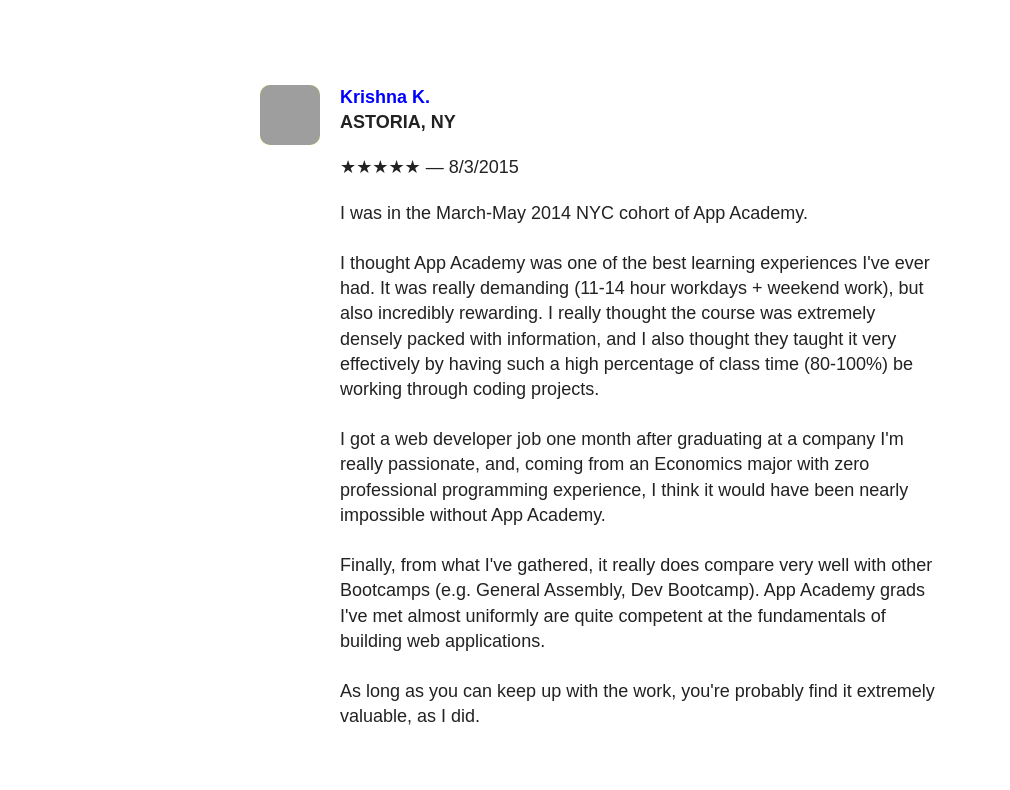
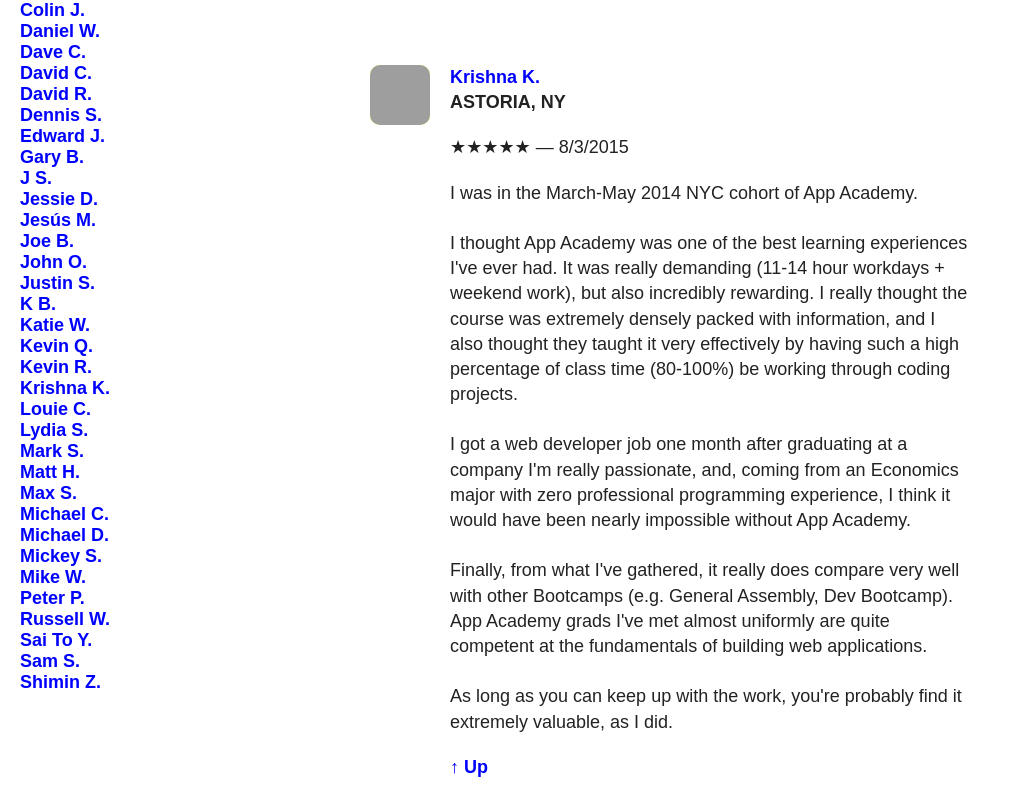
Before and after one commit to jonathanlemuel/yelp, a plain HTML site: page index.html in a window 1280 px wide. Shown: the part 125-915 px from the top of the page, without its empty margins (0-1010 px from the left). Drawn offline with Linux system fonts and the light colour scheme; grey boxes are pictures that could not be loaded.

Commit message:
Add js navigation.

```diff
--- a/index.html
+++ b/index.html
@@ -15,6 +15,13 @@
     text-align: inherit;
     color: inherit;
     background: transparent;
+    box-sizing: inherit;
+    text-rendering: optimizeLegibility;
+    -webkit-font-smoothing: antialiased;
+  }
+
+  ol, ul {
+    list-style: none;
   }
 
   body {
@@ -27,7 +34,7 @@
 
   main {
     margin: auto;
-    max-width: 600px;
+    max-width: 720px;
     padding: 20px;
   }
 
@@ -41,6 +48,25 @@
   }
 
   nav {
+    margin: 50px 0;
+  }
+
+  @media (min-width: 860px) {
+
+    main {
+      max-width: 860px;
+      padding: 20px 20px 20px 160px;
+    }
+
+    nav {
+      position: fixed;
+      top: 0;
+      left: 0;
+      bottom: 0;
+      margin: 0;
+      overflow-y,: scroll;
+      padding: 20px;
+    }
 
   }
 
@@ -50,7 +76,8 @@
 
   article {
     position: relative;
-    margin: 100px 0;
+    margin: 60px 0;
+    padding: 20px 80px;
   }
 
   header {
@@ -59,8 +86,8 @@
 
   figure {
     position: absolute;
-    top: 0;
-    left: -80px;
+    top: 20px;
+    left: 0;
   }
 
   figure a {
@@ -75,10 +102,6 @@
     border-radius: 10px;
   }
 
-  h2 {
-
-  }
-
   a {
     font-weight: bold;
     color: blue;
@@ -88,20 +111,8 @@
     text-decoration: underline;
   }
 
-  h3 {
-
-  }
-
-  h4 {
-
-  }
-
-  time {
-
-  }
-
   p {
-    margin: 20px 0 0 0;
+    margin: 20px 0;
   }
 
   </style>
@@ -697,5 +708,45 @@
     </section>
   </main>
 
+<script>
+(function(){
+
+  var navHtml = "",
+      names = [],
+      upEl = document.createElement("a");
+
+  upEl.textContent = "↑ Up";
+  upEl.setAttribute("href", "#");
+
+  Array.prototype.forEach.call(
+    document.getElementsByTagName("article"),
+    function(el, index){
+      var id = "review-" + index;
+
+      el.setAttribute("id", id);
+      el.appendChild(upEl.cloneNode(true));
+
+      names.push([el.querySelectorAll("h2 > a")[0].textContent, id]);
+    });
+
+  names = names.sort(function(a, b) {
+    if (a[0] < b[0]) {
+      return -1;
+    }
+    if (a[0] > b[0]) {
+      return 1;
+    }
+    return 0;
+  });
+
+  names.map(function(name){
+    navHtml += "<li><a href='#" + name[1] + "'>" + name[0] + "</a></li>";
+  });
+
+  document.getElementsByTagName("nav")[0].innerHTML = "<ol>" + navHtml + "</ol>";
+
+})();
+</script>
+
 </body>
 </html>
```
